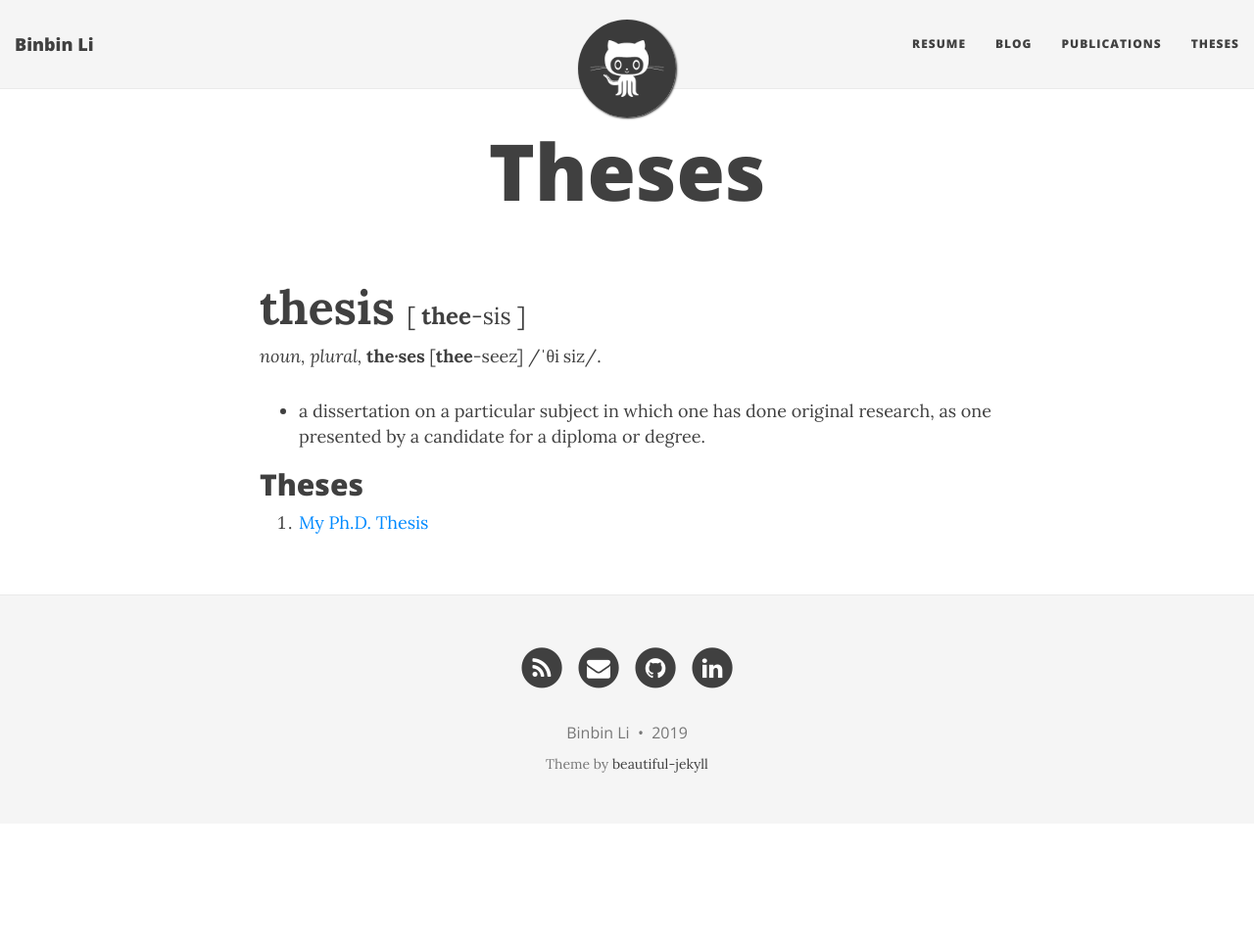
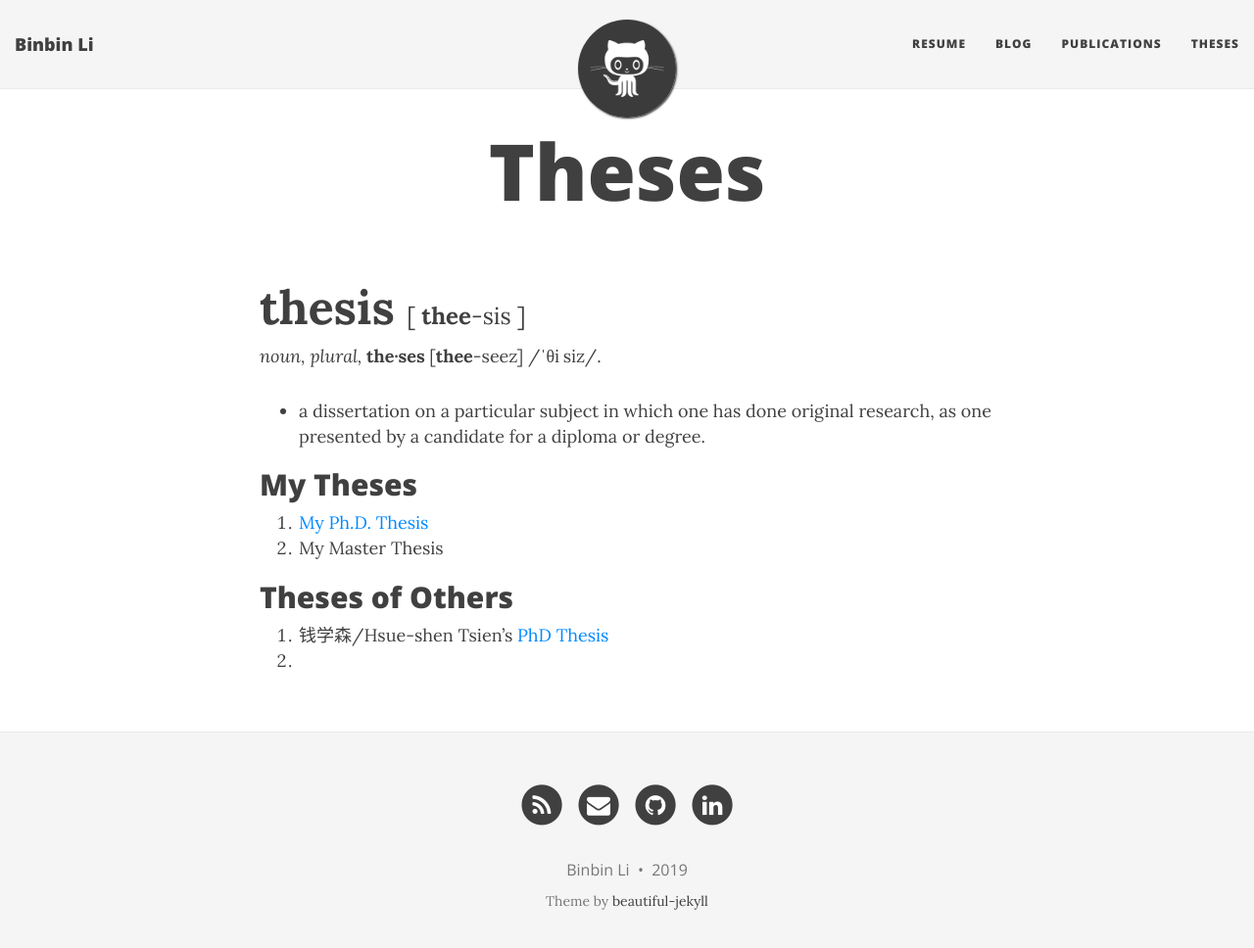
Before and after one commit to labrook/labrook.github.io, a Jekyll site: the page built from theses.md, in a window 1280 px wide and 981 px high. Shown: the top 968 px of the window at 98% size. Built offline with Jekyll 4.4.1, drawn with Linux system fonts in a browser that asks for light colours; nearby versions of some CDN libraries.

Commit message:
Add Qian Xuesen's PhD thesis

```diff
--- a/theses.md
+++ b/theses.md
@@ -7,5 +7,10 @@ title: Theses
 _noun, plural,_ **the·ses** [**thee**-seez] /ˈθi siz/.
 + a dissertation on a particular subject in which one has done original research, as one presented by a candidate for a diploma or degree.
 
-## Theses
+## My Theses
 1. [My Ph.D. Thesis](./doc/theses/BinbinLi_PhD_Thesis.pdf)
+2. My Master Thesis
+
+## Theses of Others
+1. 钱学森/Hsue-shen Tsien's [PhD Thesis](./doc/theses/Tsien_hs_1938.pdf)
+2.
```
Also changed, not shown: 2 other files.
